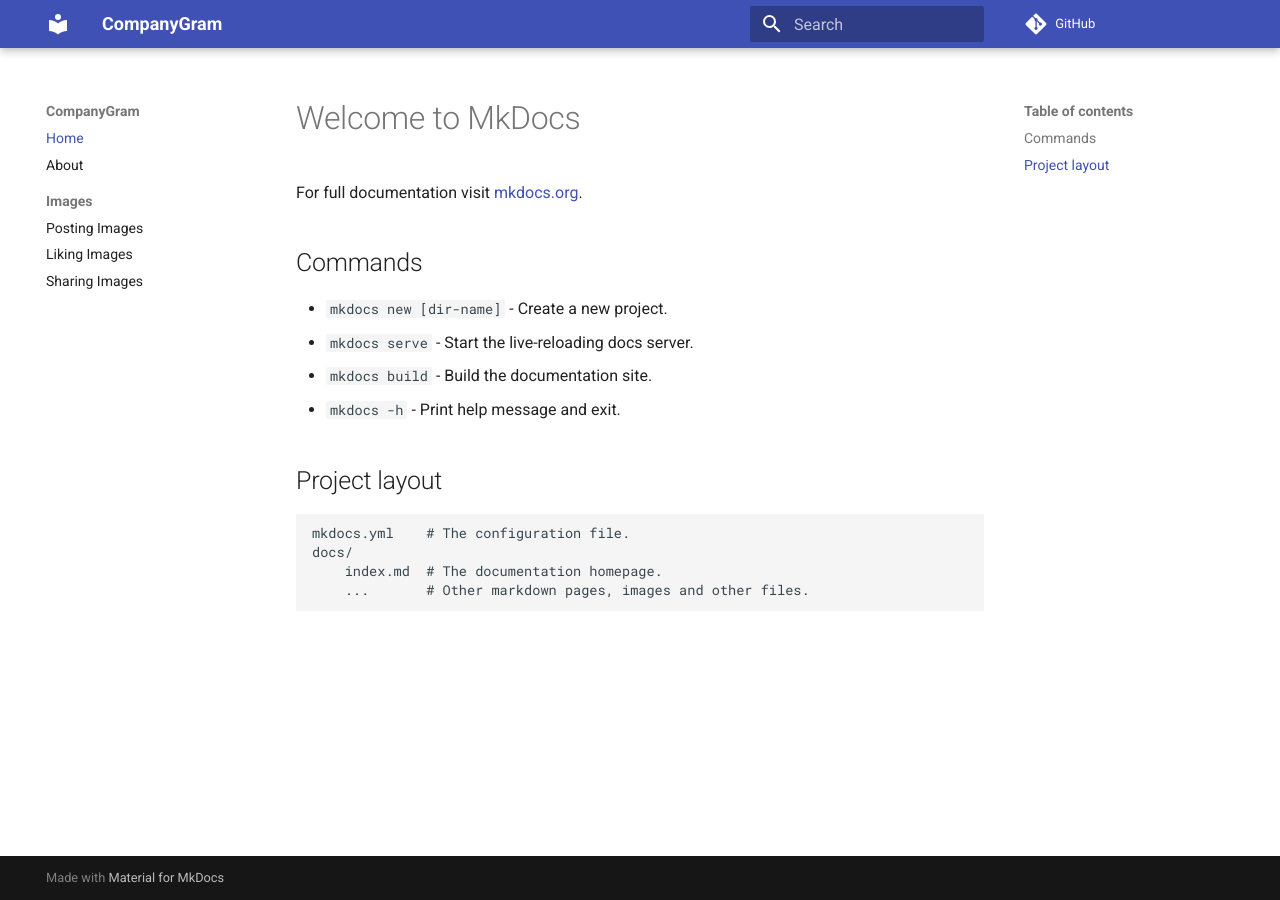
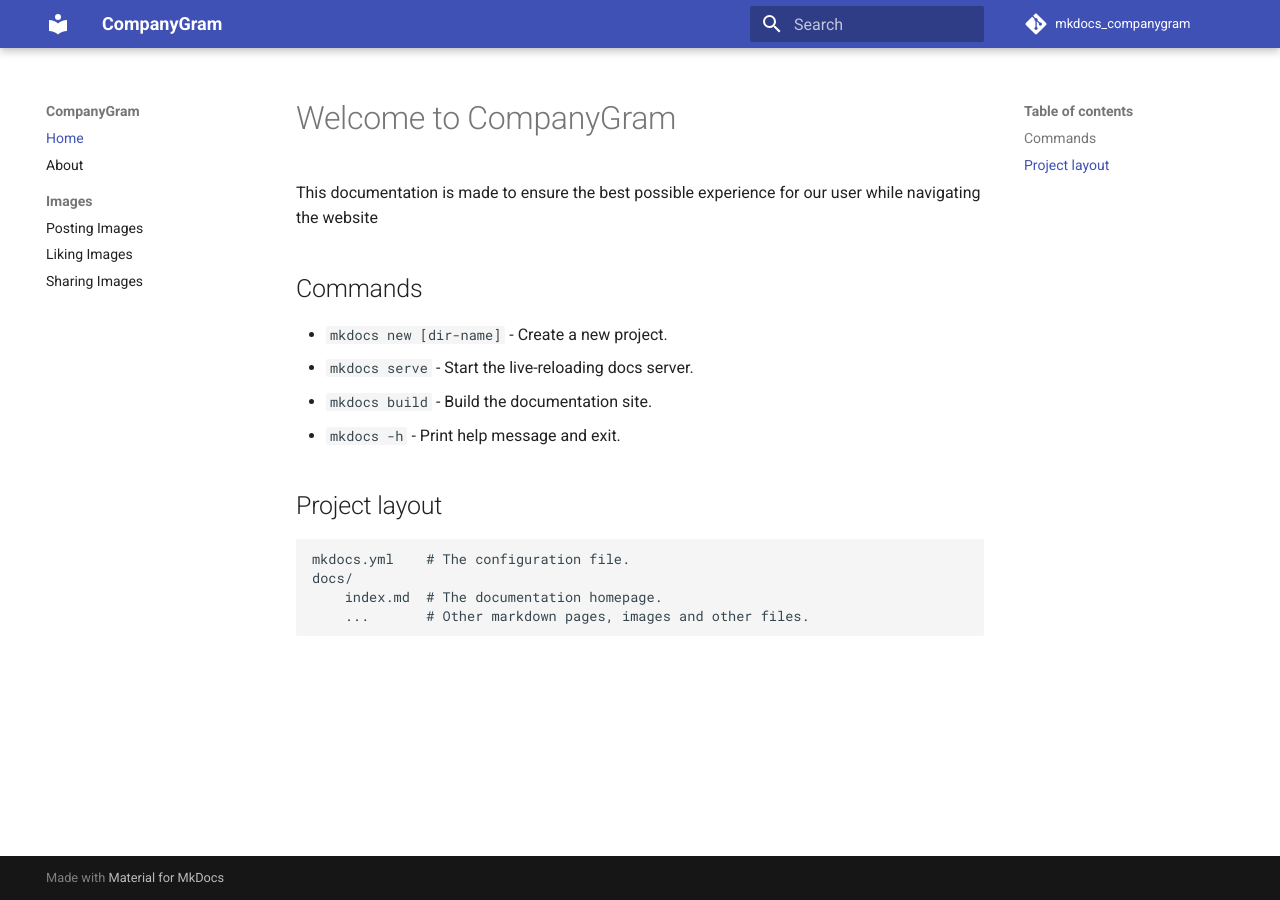
Before and after one commit to oa-formation/mkdocs_publish, an MkDocs documentation site: the page built from docs/index.md, in a window 1280 px wide. Built offline with MkDocs 1.6.1 and Material for MkDocs 9.7.7, drawn with Linux system fonts in a browser that asks for light colours; comment, search, counter and statistics services are not loaded.

```diff
--- a/docs/index.md
+++ b/docs/index.md
@@ -1,6 +1,7 @@
-# Welcome to MkDocs
+# Welcome to CompanyGram
 
-For full documentation visit [mkdocs.org](https://www.mkdocs.org).
+This documentation is made to ensure the best possible experience
+for our user while navigating the website
 
 ## Commands
 
--- a/mkdocs.yml
+++ b/mkdocs.yml
@@ -2,6 +2,7 @@
 
 #site_url: https://github.com/oa-formation/mkdocs-publish
 repo_url: https://github.com/oa-formation/mkdocs-publish
+repo_name: mkdocs_companygram
 
 theme:
   name: material
```
